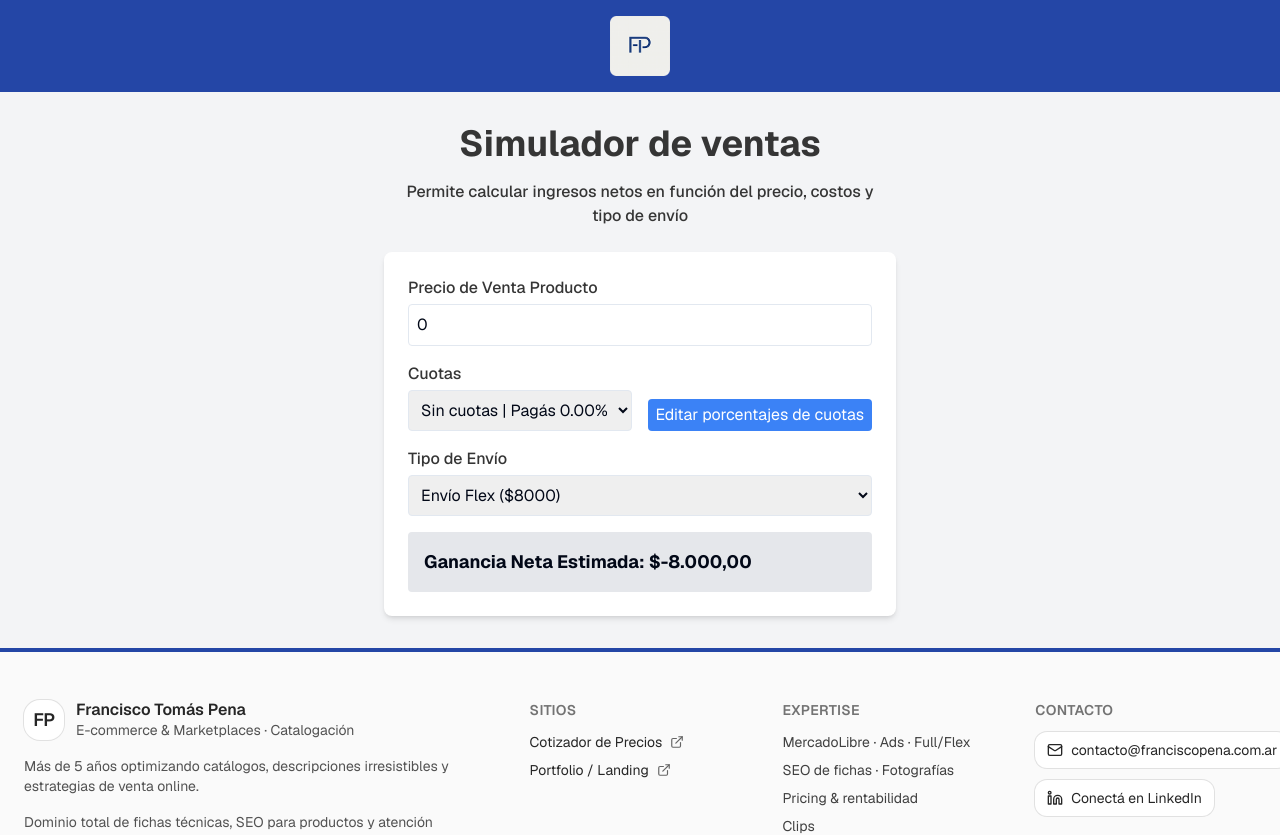
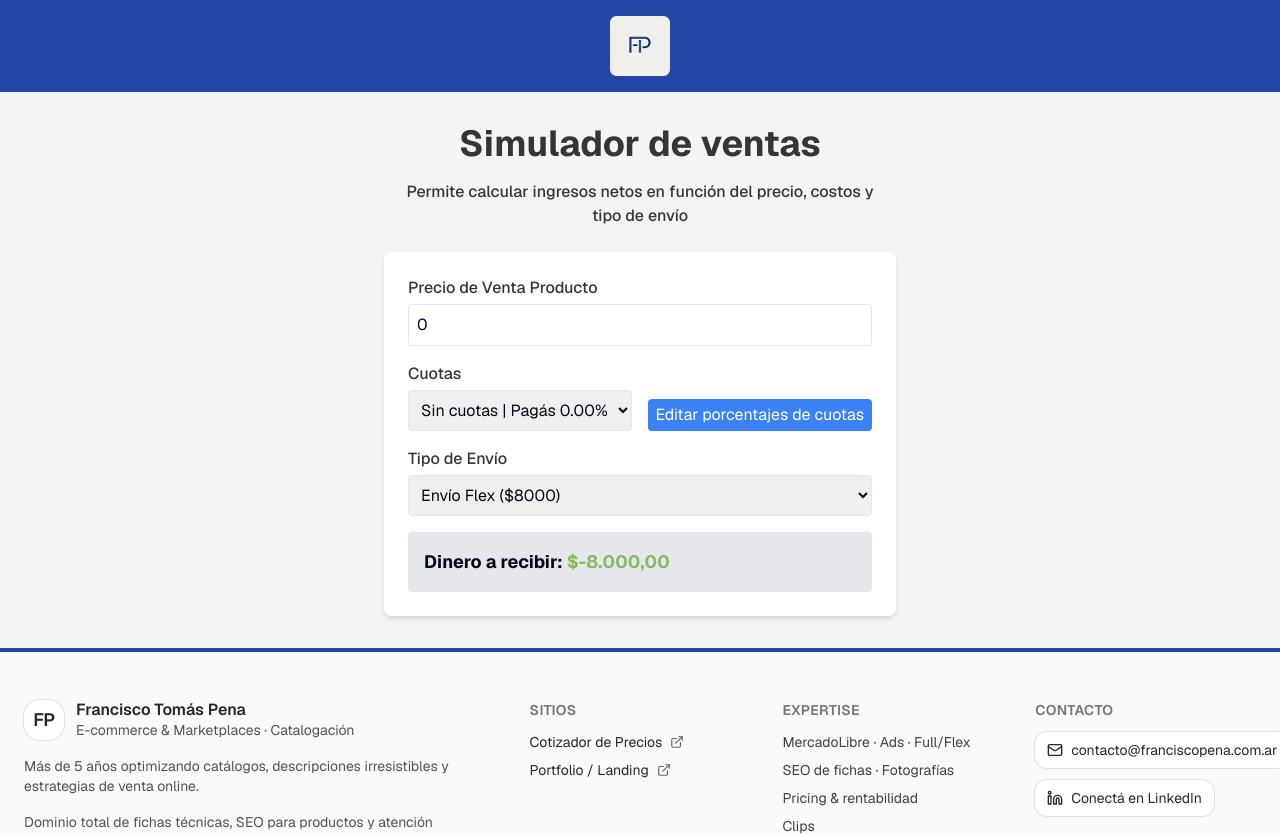
Before and after one commit to nicolas355/landingFrancisco, a Next.js app: page /tools in a window 1280 px wide. Shown: the top 835 px of the page. Built offline with nearby package versions, Linux system fonts and the light colour scheme.

Commit message:
Update displayed result label to "Dinero a recibir" and style the amount

```diff
--- a/app/tools/page.tsx
+++ b/app/tools/page.tsx
@@ -291,7 +291,11 @@ export default function MainPageCheckPrice() {
               {/* Resultado */}
               <div className="mt-4 p-4 bg-gray-200 rounded">
                 <p className="text-lg font-bold">
-                  Ganancia Neta Estimada: ${resultadoFormateado}
+                  Dinero a recibir:{" "}
+                  <span className="text-[#85BB65] ">
+                    {" "}
+                    ${resultadoFormateado}
+                  </span>
                 </p>
               </div>
 
```
